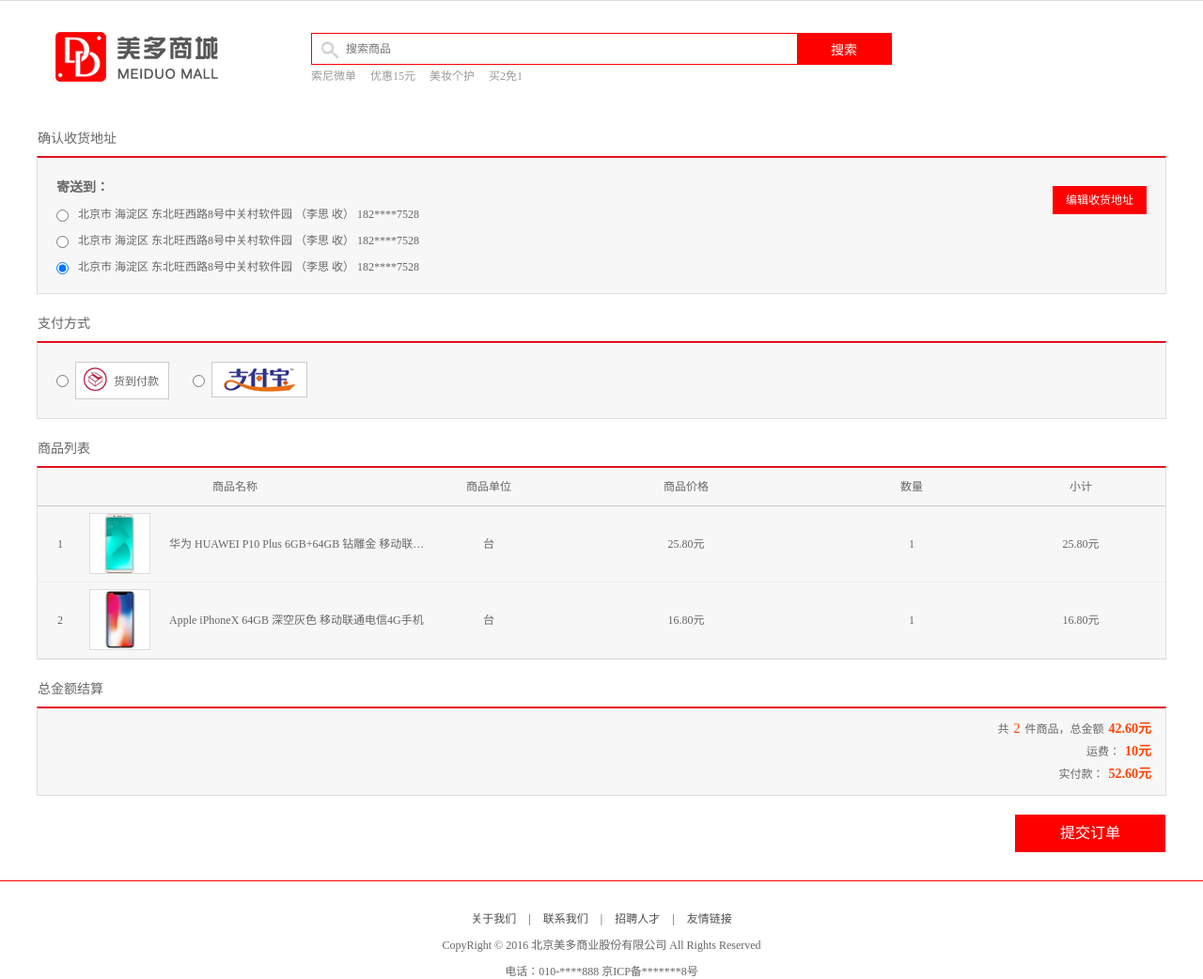
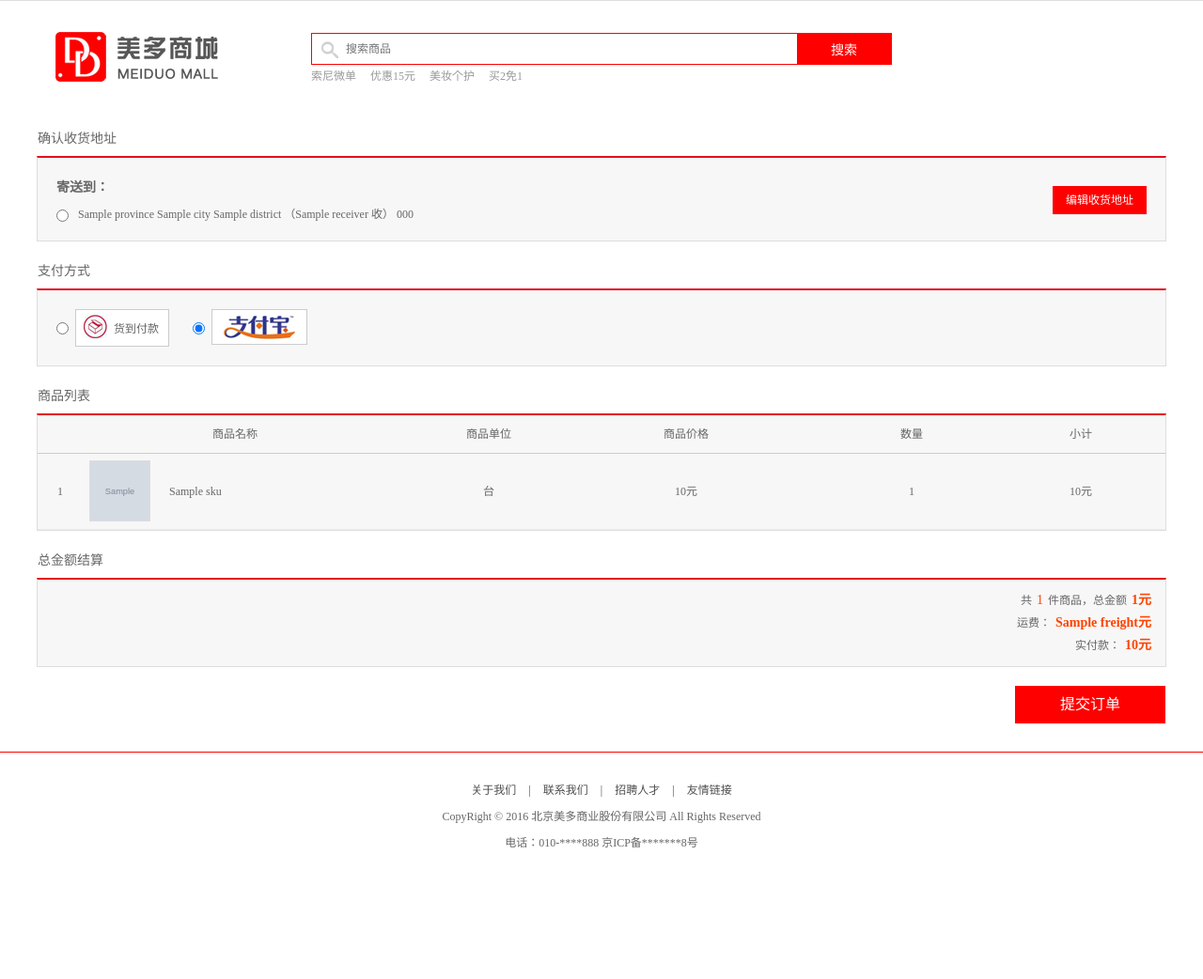
Before and after one commit to Gh-Helina/Meiduo_mall, a Python web app: template meiduo_mall/templates/place_order.html in a window 1280 px wide. Shown: the part 29-1071 px from the top of the page at 94% size. After the commit the page ends 931 px from the top, so only its background shows below. Run offline with Jinja, Linux system fonts and the light colour scheme; the template is opened without the code that fills it: most values are stand-ins (such as "Sample title", 1, 10 or a date in 2020); grey boxes marked "Sample" are stand-in pictures.

Commit message:
订单显示

```diff
--- a/meiduo_mall/apps/users/urls.py
+++ b/meiduo_mall/apps/users/urls.py
@@ -15,7 +15,7 @@
     #发送验证
     url(r'^emailsactive/$', views.EmailActiveView.as_view(), name='emailsactive'),
     #省市区
-    url(r'^site/$', views.UserCentSiteView.as_view(), name='site'),
+    url(r'^site/$', views.UserCentSiteView.as_view(), name='address'),
     # 新增地址
     url(r'^addresses/create/$', views.CreateAddressView.as_view(), name='addresses/create'),
     # 修改地址
--- a/meiduo_mall/templates/place_order.html
+++ b/meiduo_mall/templates/place_order.html
@@ -1,4 +1,5 @@
-<!DOCTYPE html PUBLIC "-//W3C//DTD XHTML 1.0 Transitional//EN" "http://www.w3.org/TR/xhtml1/DTD/xhtml1-transitional.dtd">
+<!DOCTYPE html PUBLIC "-//W3C//DTD XHTML 1.0 Transitional//EN"
+        "http://www.w3.org/TR/xhtml1/DTD/xhtml1-transitional.dtd">
 <html xmlns="http://www.w3.org/1999/xhtml" xml:lang="en">
 <head>
     <meta http-equiv="Content-Type" content="text/html;charset=UTF-8">
@@ -52,29 +53,29 @@
     </div>
 
     <h3 class="common_title">确认收货地址</h3>
-
     <div class="common_list_con clearfix" id="get_site">
         <dl>
+            {% if addresses %}
                 <dt>寄送到：</dt>
-			<dd><input type="radio" name="address_id" value="" checked="">北京市 海淀区 东北旺西路8号中关村软件园 （李思 收） 182****7528</dd>
-			<dd><input type="radio" name="address_id" value="" checked="">北京市 海淀区 东北旺西路8号中关村软件园 （李思 收） 182****7528</dd>
-			<dd><input type="radio" name="address_id" value="" checked="">北京市 海淀区 东北旺西路8号中关村软件园 （李思 收） 182****7528</dd>
+                {% for address in addresses %}
+                    <dd @click="nowsite={{ address.id }}"><input type="radio" v-model="nowsite"
+                                                                 value="{{ address.id }}">{{ address.province }} {{ address.city }} {{ address.district }}
+                        （{{ address.receiver }} 收） {{ address.mobile }}</dd>
+                {% endfor %}
+            {% endif %}
         </dl>
-		<a href="user_center_site.html" class="edit_site">编辑收货地址</a>
+        <a href="{{ url('users:address') }}" class="edit_site">编辑收货地址</a>
     </div>
-
     <h3 class="common_title">支付方式</h3>
     <div class="common_list_con clearfix">
         <div class="pay_style_con clearfix">
-            <input type="radio" name="pay_method" value="1">
+            <input type="radio" name="pay_method" value="1" v-model="pay_method">
             <label class="cash">货到付款</label>
-            <input type="radio" name="pay_method" value="2">
+            <input type="radio" name="pay_method" value="2" v-model="pay_method">
             <label class="zhifubao"></label>
         </div>
     </div>
-
     <h3 class="common_title">商品列表</h3>
-
     <div class="common_list_con clearfix">
         <ul class="goods_list_th clearfix">
             <li class="col01">商品名称</li>
@@ -83,39 +84,28 @@
             <li class="col04">数量</li>
             <li class="col05">小计</li>
         </ul>
+        {% for sku in skus %}
             <ul class="goods_list_td clearfix">
-			<li class="col01">1</li>
-			<li class="col02"><img src="../static/images/goods/goods001.jpg"></li>
-			<li class="col03">华为 HUAWEI P10 Plus 6GB+64GB 钻雕金 移动联通电信4G手机 双卡双待</li>
+                <li class="col01">{{ loop.index }}</li>
+                <li class="col02"><img src="{{ sku.default_image.url }}"></li>
+                <li class="col03">{{ sku.name }}</li>
                 <li class="col04">台</li>
-			<li class="col05">25.80元</li>
-			<li class="col06">1</li>
-			<li class="col07">25.80元</li>
+                <li class="col05">{{ sku.price }}元</li>
+                <li class="col06">{{ sku.count }}</li>
+                <li class="col07">{{ sku.amount }}元</li>
             </ul>
-		<ul class="goods_list_td clearfix">
-			<li class="col01">2</li>
-			<li class="col02"><img src="../static/images/goods/goods002.jpg"></li>
-			<li class="col03">Apple iPhoneX 64GB 深空灰色 移动联通电信4G手机</li>
-			<li class="col04">台</li>
-			<li class="col05">16.80元</li>
-			<li class="col06">1</li>
-			<li class="col07">16.80元</li>
-		</ul>
+        {% endfor %}
     </div>
-
     <h3 class="common_title">总金额结算</h3>
-
     <div class="common_list_con clearfix">
         <div class="settle_con">
-			<div class="total_goods_count">共<em>2</em>件商品，总金额<b>42.60元</b></div>
-			<div class="transit">运费：<b>10元</b></div>
-			<div class="total_pay">实付款：<b>52.60元</b></div>
+            <div class="total_goods_count">共<em>{{ total_count }}</em>件商品，总金额<b>{{ total_amount }}元</b></div>
+            <div class="transit">运费：<b>{{ freight }}元</b></div>
+            <div class="total_pay">实付款：<b>{{ payment_amount }}元</b></div>
         </div>
     </div>
-
     <div class="order_submit clearfix">
-		<a href="../static/order_success.html" id="order_btn">提交订单</a>
-
+        <a @click="on_order_submit" id="order_btn">提交订单</a>
     </div>
 
     <div class="footer">
@@ -129,7 +119,7 @@
             <a href="#">友情链接</a>
         </div>
         <p>CopyRight © 2016 北京美多商业股份有限公司 All Rights Reserved</p>
-		<p>电话：010-****888    京ICP备*******8号</p>
+        <p>电话：010-****888 京ICP备*******8号</p>
     </div>
 </div>
 <script type="text/javascript" src="../static/js/host.js"></script>
```
Also changed, not shown: meiduo_mall/apps/orders/views.py (+113 -14 lines). Lines whose indentation alone changed are shown as unchanged.
